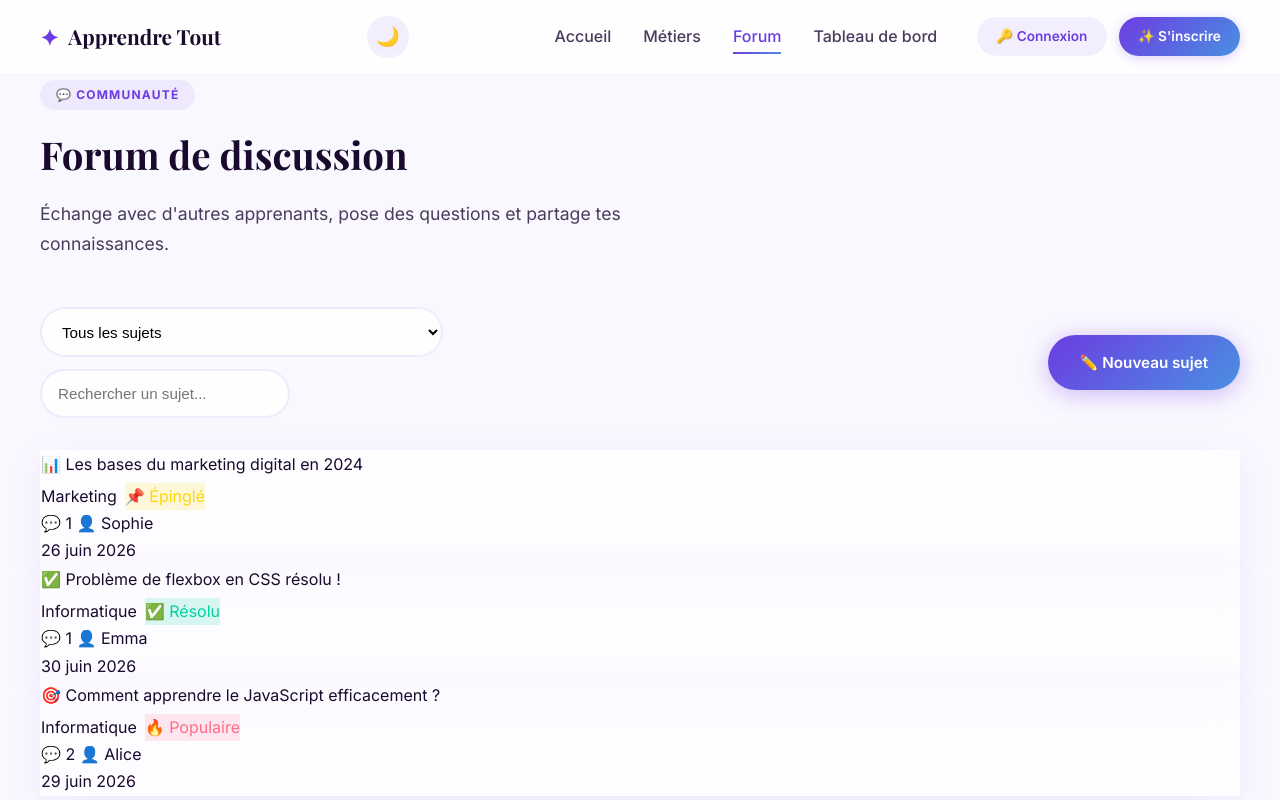
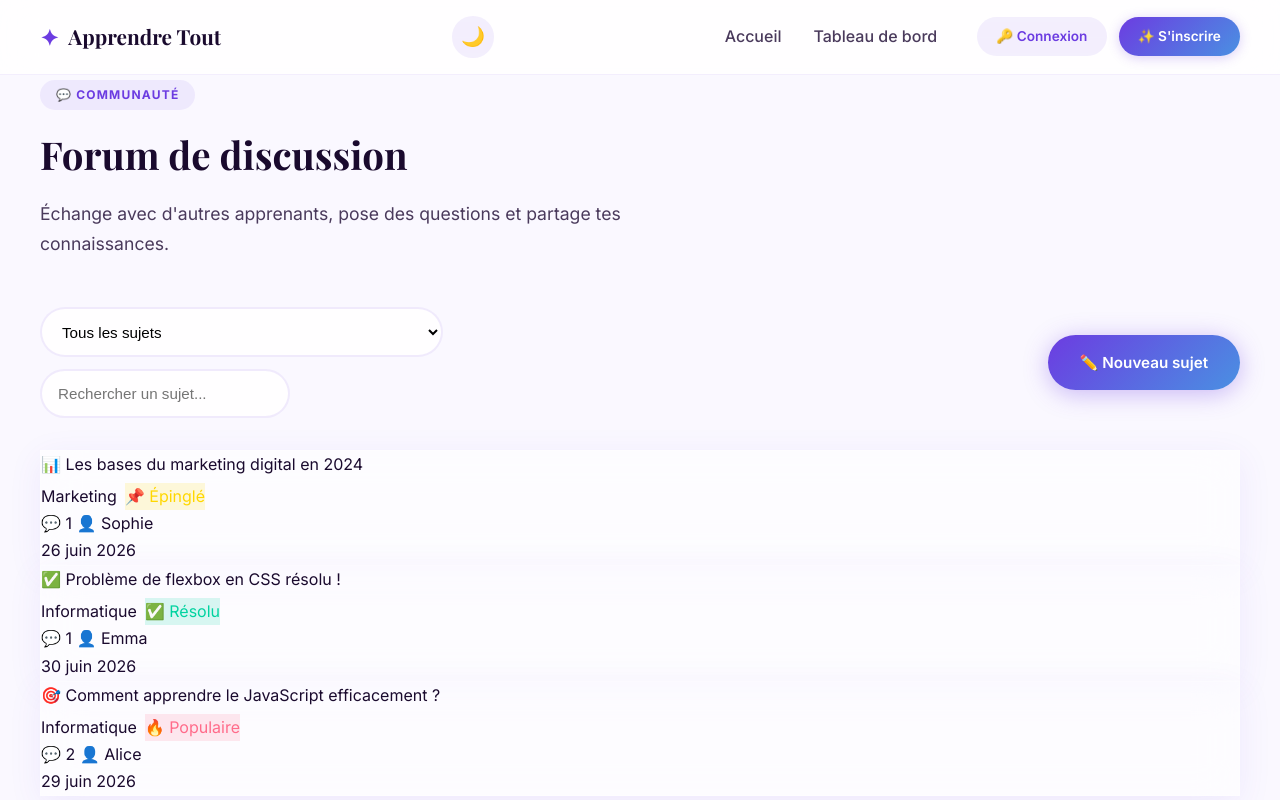
Before and after one commit to heberge2ment-sketch/learn-everything, a plain HTML site: page forum.html in a window 1280 px wide. Shown: the top 800 px of the page. Drawn offline with nearby package versions, Linux system fonts and the light colour scheme; a web font is replaced by a local one.

Commit message:
Final: Tous les fichiers corrigés et optimisés

```diff
--- a/forum.html
+++ b/forum.html
@@ -28,8 +28,6 @@
     </div>
     <nav class="menu" id="main-menu">
       <a href="index.html">Accueil</a>
-      <a href="index.html#courses">Métiers</a>
-      <a href="forum.html" class="active-link">Forum</a>
       <a href="dashboard.html">Tableau de bord</a>
       <div class="menu-auth" id="menu-auth"></div>
     </nav>
```
Also changed, not shown: certificate.html (+0 -2 lines).
